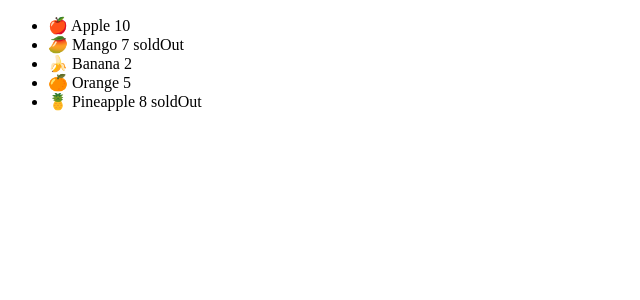
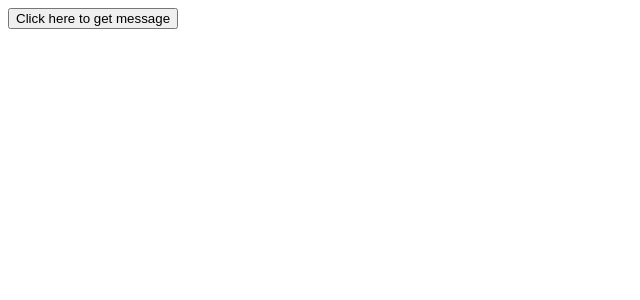
Before and after one commit to sultanaNargis03/React-01, a React (Vite) app: page / in a window 1280 px wide. Shown: the top 300 px of the page, without its empty margins (0-640 px from the left). Built offline with nearby package versions, Linux system fonts and the light colour scheme.

Commit message:
"event handling "

```diff
--- a/src/App.jsx
+++ b/src/App.jsx
@@ -1,6 +1,7 @@
 import Hello from "./components/Hello";
 import Fruits from "./components/Fruits";
 import ConditionalComponent from "./components/ConditionalComponent";
+import Message from "./components/Message";
 function App() {
   //   const person = {
   //     name: "Nargis",
@@ -11,8 +12,9 @@ function App() {
   return (
     <div className="App">
       {/* <Hello person={person}/> */}
-      <Fruits />
+      {/* <Fruits /> */}
       {/* <ConditionalComponent /> */}
+      <Message />
     </div>
   );
 }
--- /dev/null
+++ b/src/components/Message.jsx
@@ -0,0 +1,11 @@
+//event handling
+export default function Message() {
+  function handleClick() {
+    console.log("Button clicked!!");
+  }
+  return (
+    <div>
+      <button onClick={handleClick}>Click here to get message</button>
+    </div>
+  );
+}
```
